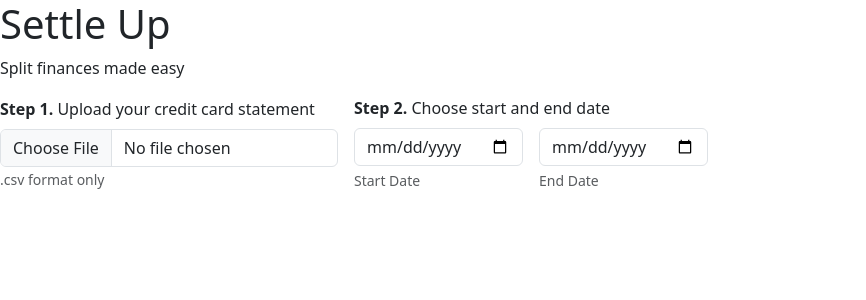
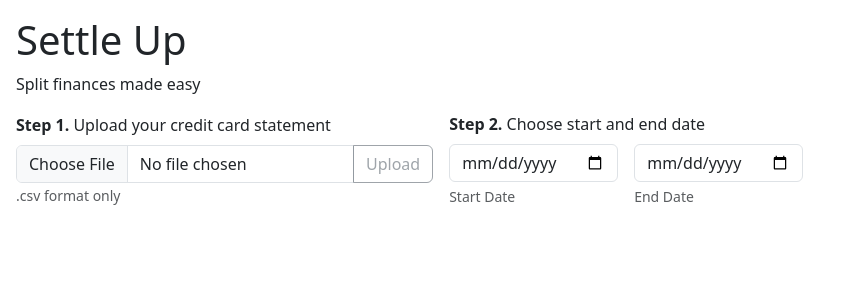
Before and after one commit to crtotoro/settle-up, a React (Vite) app: page / in a window 1280 px wide. Shown: the top 300 px of the page, without its empty margins (0-866 px from the left). Built offline with nearby package versions, Linux system fonts and the light colour scheme.

Commit message:
Handle file upload

```diff
--- a/src/components/App.jsx
+++ b/src/components/App.jsx
@@ -1,37 +1,56 @@
 import Stack from 'react-bootstrap/Stack';
 import Button from 'react-bootstrap/Button';
 import Form from 'react-bootstrap/Form'
+import { InputGroup } from 'react-bootstrap';
+import { useEffect, useRef, useState } from 'react';
 
 function App() {
+  const [inputFiles, setInputFiles] = useState(null);
+  const [file, setFile] = useState(null);
+  const fileInputRef = useRef(null)
 
+  const handleUpload = () => {
+    if(inputFiles && inputFiles.length) {
+      setFile(inputFiles[0]);
+      setInputFiles(null);
+      fileInputRef.current.value = "";
+    }
+
+  }
+
+  useEffect(() => {inputFiles && console.log("File ready for upload:", inputFiles[0].name)}, [inputFiles])
+  useEffect(() => {file && console.log("File uploaded:", file.name)}, [file])
 
   return (
-    <>
+    <div className='m-3'>
       <h1>Settle Up</h1>
       <p>Split finances made easy</p>
-      <Stack direction="horizontal" gap={3}>
-        <Form.Group controlId="statementCsv" >
+      <Stack direction='horizontal' gap={3}>
+        <Form.Group >
           <Form.Label><b>Step 1.</b> Upload your credit card statement</Form.Label>
-          <Form.Control type="file" />
+          <InputGroup>
+            <Form.Control ref={fileInputRef} type='file' onChange={(e) => setInputFiles(e.target.files)} />
+            {inputFiles && inputFiles.length ? <Button variant='primary' onClick={handleUpload}>Upload</Button> : <Button variant='outline-secondary' disabled>Upload</Button>}
+          </InputGroup>
           <Form.Text className='text-muted'>.csv format only</Form.Text>
         </Form.Group>
-        <Form.Group controlId="dateRange" >
+        <Form.Group id='date-range'>
           <Form.Label><b>Step 2.</b> Choose start and end date </Form.Label>
           <Stack direction='horizontal' gap={3}>
             <Stack>
-              <Form.Control controlId="startDate" type="date" />
-              <Form.Text className="text-muted p2" >Start Date</Form.Text>
+              <Form.Control id='start-date' type='date'/>
+              <Form.Text className='text-muted p2' >Start Date</Form.Text>
             </Stack>
             <Stack>
-              <Form.Control controlId="endDate" type="date" />
-              <Form.Text className="text-muted p2">End Date</Form.Text>
+              <Form.Control id='end-date' type='date' />
+              <Form.Text className='text-muted p2'>End Date</Form.Text>
             </Stack>
           </Stack>
         </Form.Group>
 
       </Stack>
 
-    </>
+    </div>
   )
 }
 
```
